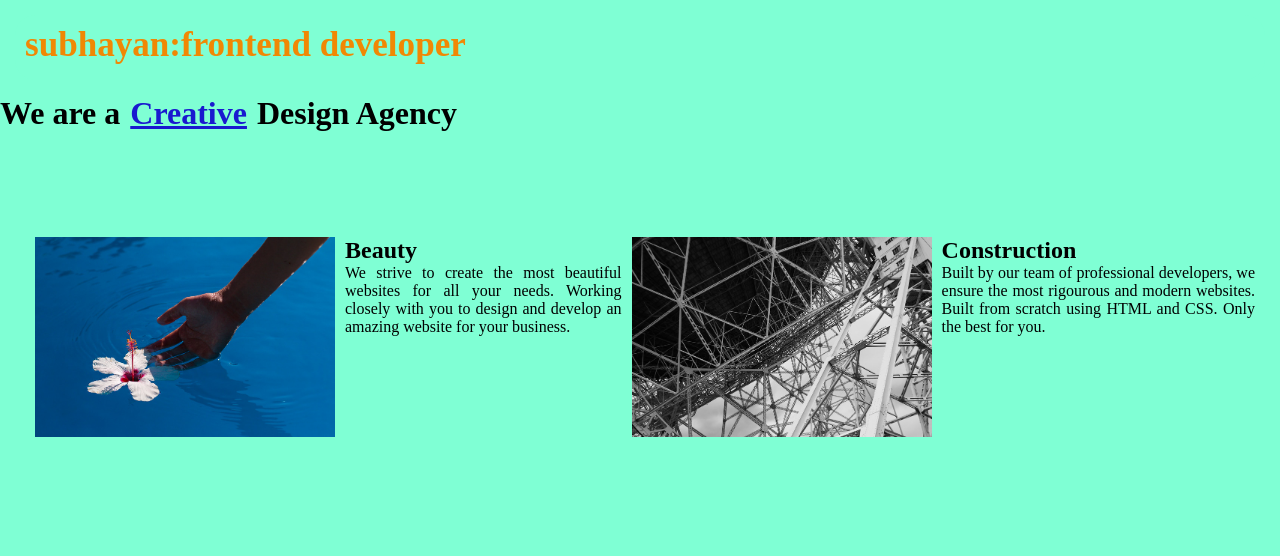
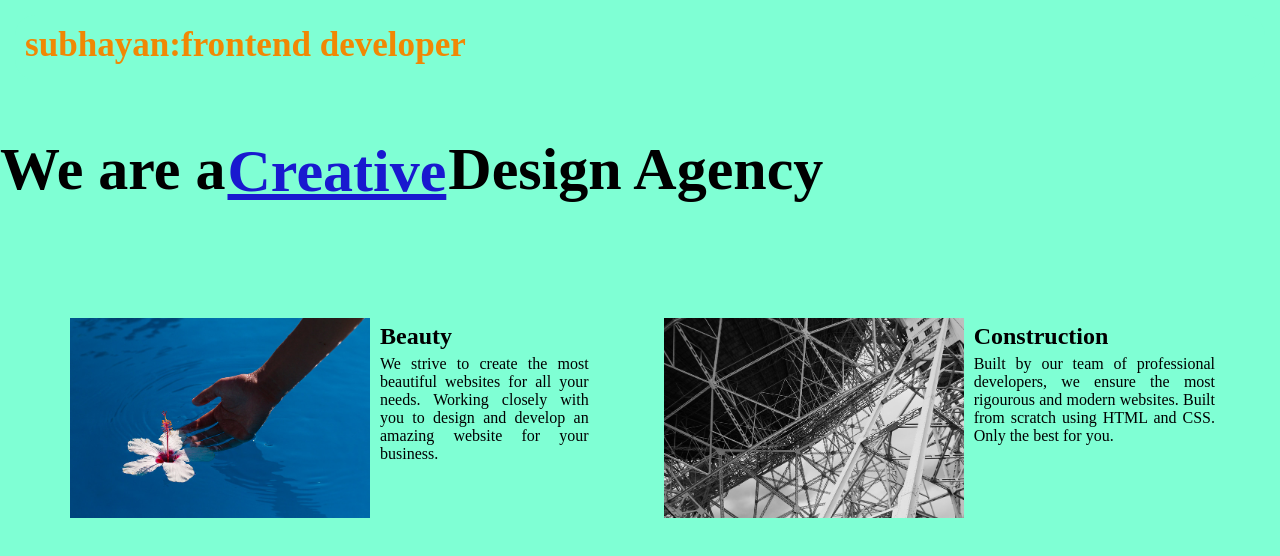
Before and after one commit to subhayan-pandey/HTML, a plain HTML site: page project2/index.html in a window 1280 px wide. Shown: the top 556 px of the page. Drawn offline with Linux system fonts and the light colour scheme.

Commit message:
Update style.css

```diff
--- a/project2/style.css
+++ b/project2/style.css
@@ -38,6 +38,10 @@ img{
 
 .bodyHeader{
   font-weight: 70px;
+  margin-top: 40px;
+  text-align: center;
+  font-size: 60px;
+  display: flex;
 
 }
 
@@ -58,22 +62,27 @@ button{
   padding: 5px;
   margin: 20px;
   display: flex;
-  margin-top: 100px;
+  margin-top: 70px;
+  padding: 40px;
 
 }
 
 
+.card-text{
+  margin: 5px;
 
+}
 
 .left-card{
   float: left;
   height: 100%;
+
 }
 
 .right-card{
   float: right;
   height: 100%;
-  margin-left: 0;
+  margin-left:60px ;
   padding-left: 0;
 }
 
@@ -107,7 +116,7 @@ button{
   }
 
   .body-content{
-    display: inline;
+
   }
   h1{
     text-align: center;
```
